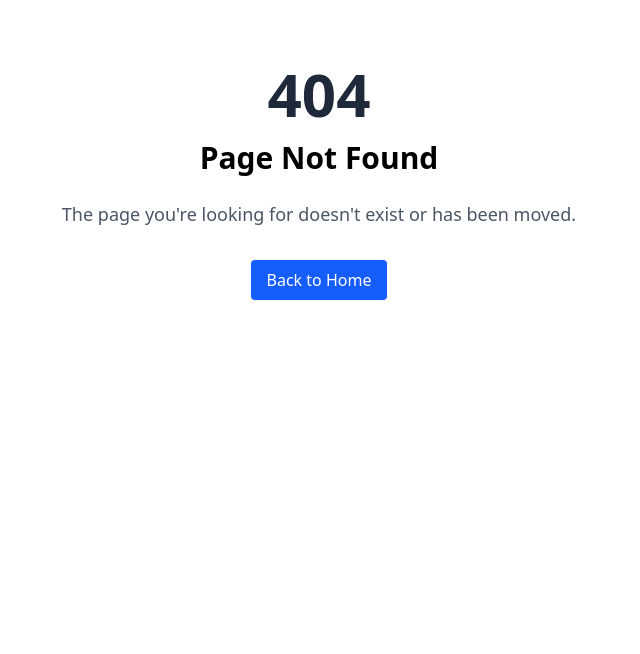
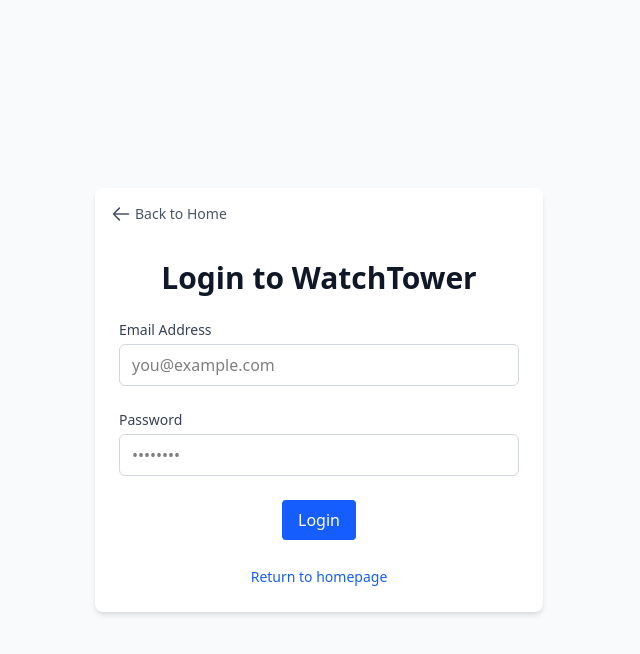
Before and after one commit to amilpa/watchtower, a React (Vite) app in the folder frontend/: page /login in a window 1280 px wide. Before the commit this address had no page. Shown: the top 654 px of the page, without its empty margins (321-961 px from the left). Built offline with nearby package versions, Linux system fonts and the light colour scheme.

Commit message:
setup auth in frontend

```diff
--- a/frontend/src/App.jsx
+++ b/frontend/src/App.jsx
@@ -2,13 +2,23 @@
 import Home from "./pages/Home";
 import Dashboard from "./pages/Dashboard";
 import NotFound from "./pages/NotFound";
+import Login from "./pages/Login";
+import ProtectedRoute from "./components/ProtectedRoute";
 import "./App.css";
 
 function App() {
   return (
     <Routes>
       <Route path="/" element={<Home />} />
-      <Route path="/dashboard" element={<Dashboard />} />
+      <Route path="/login" element={<Login />} />
+      <Route
+        path="/dashboard"
+        element={
+          <ProtectedRoute>
+            <Dashboard />
+          </ProtectedRoute>
+        }
+      />
       <Route path="*" element={<NotFound />} />
     </Routes>
   );
--- /dev/null
+++ b/frontend/src/components/ProtectedRoute.jsx
@@ -0,0 +1,14 @@
+import { Navigate } from "react-router-dom";
+
+function ProtectedRoute({ children }) {
+  const isAuthenticated = localStorage.getItem("authToken") !== null;
+
+  if (!isAuthenticated) {
+    // Redirect to login if not authenticated
+    return <Navigate to="/login" />;
+  }
+
+  return children;
+}
+
+export default ProtectedRoute;
--- a/frontend/src/pages/Home.jsx
+++ b/frontend/src/pages/Home.jsx
@@ -1,7 +1,11 @@
+import { useNavigate } from "react-router-dom";
 import Button from "../components/Button";
 import Card from "../components/Card";
 
 function Home() {
+  const navigate = useNavigate();
+  const isAuthenticated = localStorage.getItem("authToken") !== null;
+
   return (
     <div className="container mx-auto px-4 py-8">
       <h1 className="text-3xl font-bold mb-6">Welcome to WatchTower</h1>
@@ -11,9 +15,17 @@
           WatchTower helps you monitor your website uptime and performance. Get
           real-time alerts when your websites go down.
         </p>
-        <Button onClick={() => (window.location.href = "/dashboard")}>
-          Go to Dashboard
-        </Button>
+        <div className="flex flex-wrap gap-4">
+          <Button onClick={() => navigate("/dashboard")}>
+            Go to Dashboard
+          </Button>
+
+          {!isAuthenticated && (
+            <Button variant="secondary" onClick={() => navigate("/login")}>
+              Login
+            </Button>
+          )}
+        </div>
       </Card>
     </div>
   );
--- /dev/null
+++ b/frontend/src/pages/Login.jsx
@@ -0,0 +1,168 @@
+import { useState } from "react";
+import { useNavigate } from "react-router-dom";
+import Card from "../components/Card";
+import InputField from "../components/InputField";
+import Button from "../components/Button";
+
+function Login() {
+  const [formData, setFormData] = useState({
+    email: "",
+    password: "",
+  });
+  const [errors, setErrors] = useState({});
+  const [isLoading, setIsLoading] = useState(false);
+  const [apiError, setApiError] = useState("");
+  const navigate = useNavigate();
+
+  const handleChange = (e) => {
+    const { name, value } = e.target;
+    setFormData({ ...formData, [name]: value });
+    // Clear errors when field is edited
+    if (errors[name]) {
+      setErrors({ ...errors, [name]: "" });
+    }
+  };
+
+  const validateForm = () => {
+    const newErrors = {};
+
+    if (!formData.email) {
+      newErrors.email = "Email is required";
+    } else if (!/\S+@\S+\.\S+/.test(formData.email)) {
+      newErrors.email = "Email is invalid";
+    }
+
+    if (!formData.password) {
+      newErrors.password = "Password is required";
+    }
+
+    setErrors(newErrors);
+    return Object.keys(newErrors).length === 0;
+  };
+
+  const handleSubmit = async (e) => {
+    e.preventDefault();
+    setApiError("");
+
+    if (!validateForm()) {
+      return;
+    }
+
+    setIsLoading(true);
+
+    try {
+      const response = await fetch("http://localhost:5000/api/auth/login", {
+        method: "POST",
+        headers: {
+          "Content-Type": "application/json",
+        },
+        body: JSON.stringify({
+          email: formData.email,
+          password: formData.password,
+        }),
+      });
+
+      const data = await response.json();
+
+      if (!response.ok) {
+        throw new Error(data.message || "Invalid credentials");
+      }
+
+      // Store the token in localStorage
+      localStorage.setItem("authToken", data.token);
+
+      // Redirect to dashboard
+      navigate("/dashboard");
+    } catch (err) {
+      setApiError(err.message);
+    } finally {
+      setIsLoading(false);
+    }
+  };
+
+  const handleBack = () => {
+    navigate("/");
+  };
+
+  return (
+    <div className="min-h-screen bg-gray-50 flex items-center justify-center py-12 px-4 sm:px-6 lg:px-8">
+      <Card className="max-w-md w-full relative">
+        {/* Back button positioned at the top left */}
+        <button
+          onClick={handleBack}
+          className="absolute top-4 left-4 text-gray-600 hover:text-gray-900 flex items-center text-sm"
+          type="button"
+        >
+          <svg
+            xmlns="http://www.w3.org/2000/svg"
+            className="h-5 w-5 mr-1"
+            fill="none"
+            viewBox="0 0 24 24"
+            stroke="currentColor"
+          >
+            <path
+              strokeLinecap="round"
+              strokeLinejoin="round"
+              strokeWidth={2}
+              d="M10 19l-7-7m0 0l7-7m-7 7h18"
+            />
+          </svg>
+          Back to Home
+        </button>
+
+        <div className="mb-6 pt-12">
+          <h2 className="text-center text-3xl font-bold text-gray-900">
+            Login to WatchTower
+          </h2>
+        </div>
+
+        {apiError && (
+          <div className="mb-4 p-3 bg-red-50 text-red-700 rounded-md">
+            {apiError}
+          </div>
+        )}
+
+        <form onSubmit={handleSubmit} className="space-y-6">
+          <InputField
+            label="Email Address"
+            type="email"
+            name="email"
+            placeholder="you@example.com"
+            value={formData.email}
+            onChange={handleChange}
+            error={errors.email}
+          />
+
+          <InputField
+            label="Password"
+            type="password"
+            name="password"
+            placeholder="••••••••"
+            value={formData.password}
+            onChange={handleChange}
+            error={errors.password}
+          />
+
+          <div className="flex justify-center">
+            <Button type="submit" variant="primary" disabled={isLoading}>
+              {isLoading ? "Logging in..." : "Login"}
+            </Button>
+          </div>
+        </form>
+
+        {/* Alternative back link at the bottom */}
+        <div className="mt-6 text-center">
+          <button
+            onClick={handleBack}
+            className="text-blue-600 hover:text-blue-800 text-sm"
+            type="button"
+          >
+            Return to homepage
+          </button>
+        </div>
+      </Card>
+    </div>
+  );
+}
+
+export default Login;
--- a/package.json
+++ b/package.json
@@ -7,7 +7,7 @@
     "start": "docker-compose up",
     "dev": "concurrently \"npm run dev:backend\" \"npm run dev:frontend\"",
     "dev:backend": "cd backend && npm run dev",
-    "dev:frontend": "cd frontend && npm run start",
+    "dev:frontend": "cd frontend && npm run dev",
     "install:all": "npm install && cd frontend && npm install && cd ../backend && npm install",
     "build": "docker-compose build"
   },
```
